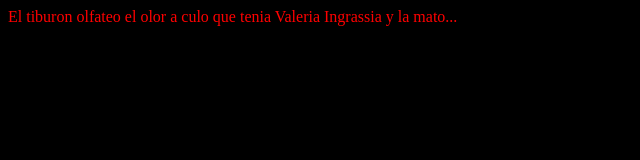
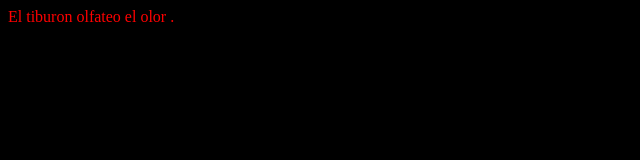
Before and after one commit to Lingrassia/ProyectoSecretoWeb, a plain HTML site: page index.html in a window 1280 px wide. Shown: the whole page, without its empty margins (0-640 px from the left). Drawn offline with Linux system fonts and the light colour scheme.

Commit message:
Cambie el article

```diff
--- a/index.html
+++ b/index.html
@@ -8,6 +8,6 @@
     <title>Un italiano es atacado por un tiburon</title>
 </head>
 <body>
-  <article>El tiburon olfateo el olor a culo que tenia Valeria Ingrassia y la mato...</article>
+  <article>El tiburon olfateo el olor .</article>
 </body>
 </html>
```
